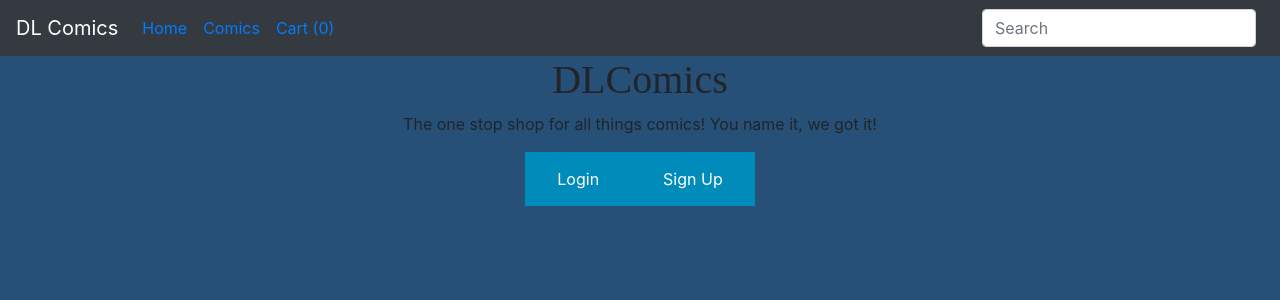
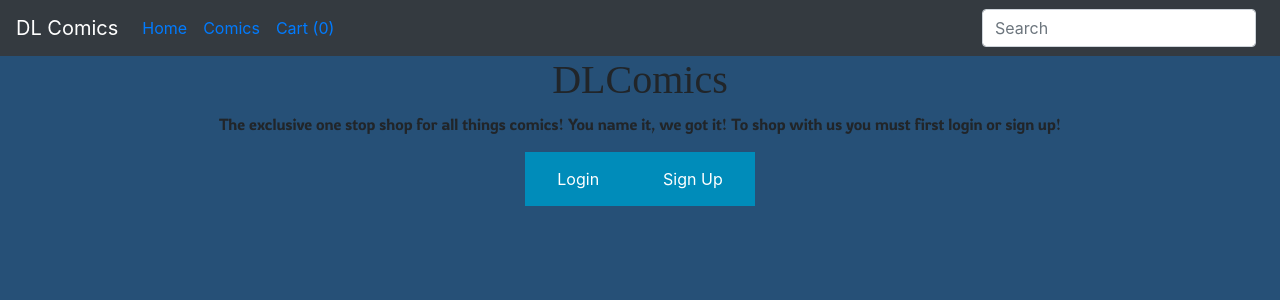
Before and after one commit to jukebox101/dl-comics-frontend, a React (Create React App) app: page / in a window 1280 px wide. Shown: the top 300 px of the page. Built offline with nearby package versions, Linux system fonts and the light colour scheme; no server answers; a web font is replaced by a local one.

Commit message:
home, and thank you components

```diff
--- a/public/index.html
+++ b/public/index.html
@@ -25,13 +25,12 @@
       Notice the use of %PUBLIC_URL% in the tags above.
       It will be replaced with the URL of the `public` folder during the build.
       Only files inside the `public` folder can be referenced from the HTML.
-
       Unlike "/favicon.ico" or "favicon.ico", "%PUBLIC_URL%/favicon.ico" will
       work correctly both with client-side routing and a non-root public URL.
       Learn how to configure a non-root public URL by running `npm run build`.
     -->
     <link href="https://fonts.googleapis.com/css2?family=Ranchers&display=swap" rel="stylesheet">
-
+    <link href="https://fonts.googleapis.com/css2?family=Rowdies:wght@300&display=swap" rel="stylesheet">
     <title>React App</title>
   </head>
   <body>
@@ -40,10 +39,8 @@
     <!--
       This HTML file is a template.
       If you open it directly in the browser, you will see an empty page.
-
       You can add webfonts, meta tags, or analytics to this file.
       The build step will place the bundled scripts into the <body> tag.
-
       To begin the development, run `npm start` or `yarn start`.
       To create a production bundle, use `npm run build` or `yarn build`.
     -->
--- a/src/components/Home.js
+++ b/src/components/Home.js
@@ -7,7 +7,7 @@ function Home(props) {
     if(isLogged === null){
         return(<div>
             <h1 className="logo">DLComics</h1>
-            <p className="text">The one stop shop for all things comics! You name it, we got it!</p>
+            <p className="text">The exclusive one stop shop for all things comics! You name it, we got it! To shop with us you must first login or sign up! </p>
             <div className="buttons">
                 <Link to="/login" className="button">Login</Link>
                 <Link to="/signup" className="button">Sign Up</Link>
--- a/src/components/ThankYou.js
+++ b/src/components/ThankYou.js
@@ -7,8 +7,7 @@ const ThankYou = () => {
         <Jumbotron>
             <h1>Thanks for shopping at DL Comics!</h1>
             <p>
-                This is a simple hero unit, a simple jumbotron-style component for calling
-                extra attention to featured content or information.
+            “With great power comes great responsibility.” -Uncle Ben
             </p>
             </Jumbotron>
     )
--- a/src/index.css
+++ b/src/index.css
@@ -33,6 +33,7 @@ code {
 
 .text {
   text-align: center;
+  font-family: 'Rowdies', cursive;
 }
 
 .buttons {
```
